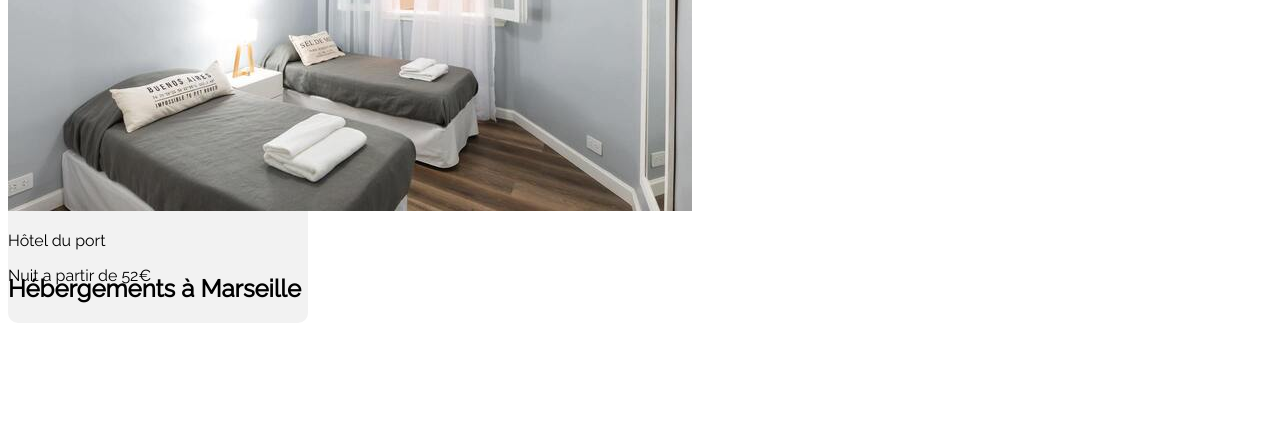
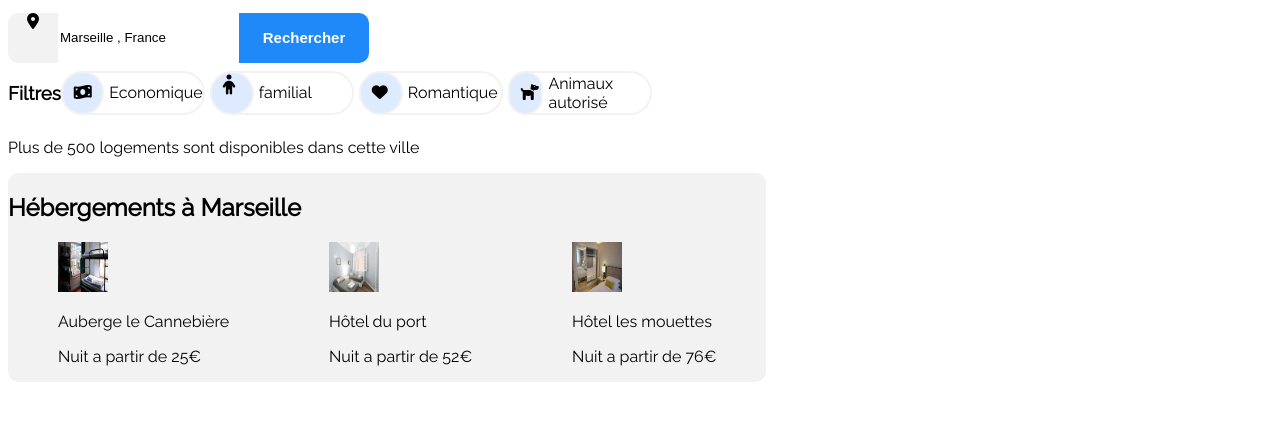
Before and after one commit to O2reee/cpm2-2022-s1-booki-hyvoz-audrey, a plain HTML site: page index.html in a window 1280 px wide. Shown: the part 167-588 px from the top of the page. Drawn offline with Linux system fonts and the light colour scheme.

Commit message:
hotel ligne 1

```diff
--- a/index.html
+++ b/index.html
@@ -94,31 +94,35 @@
 
      <p>Plus de 500 logements sont disponibles dans cette ville</p>
 
-     <div class="hebergements">
-      <section id="hebergements" class="bloc1">
 
-        <h2>Hébergements à Marseille</h2>
+     <section id="hebergements" class="bloc1">
 
-        <div class="hebergement-carte">
+      <h2>Hébergements à Marseille</h2>
+
+      <div class="hebergementsligne1">
+
           <div class="hotel1">
-            <img src="images/hebergements/4_small/marcus-loke-WQJvWU_HZFo-unsplash.jpg" class="auberge1">
+            <img src="images/hebergements/4_small/marcus-loke-WQJvWU_HZFo-unsplash.jpg" class="card_img">
             <p>Auberge le Cannebière</p>
             <p>Nuit a partir de 25€</p>
           </div>
 
           <div class="hotel2">
-           <img src="images/hebergements/4_small/fred-kleber-gTbaxaVLvsg-unsplash.jpg" class="auberge1">
+           <img src="images/hebergements/4_small/fred-kleber-gTbaxaVLvsg-unsplash.jpg" class="card_img">
            <p>Hôtel du port</p>
            <p>Nuit a partir de 52€</p>
          </div>
-       </div>
+
+         <div class="hotel3">
+           <img src="images/hebergements/4_small/reisetopia-B8WIgxA_PFU-unsplash.jpg" class="card_img">
+           <p>Hôtel les mouettes</p>
+           <p>Nuit a partir de 76€</p>
+         </div>
+
+     </div>
+   </section>
+
 <!--
-              <div>
-                <div>image</div>
-                <p>Hôtel les mouettes</p>
-                <p>Nuit a partir de 76€</p>
-              </div>
-
              <div>
                 <div>image</div>
                 <p>Hôtel de la mer</p>
--- a/style.css
+++ b/style.css
@@ -134,7 +134,9 @@ nav a
 
 #hebergements{
     display: flex;
-    flex-direction: column-reverse;
+    flex-direction: column;
+    width: 60%;
+    height: 40%;
 }
 
 .bloc1 {
@@ -143,15 +145,17 @@ nav a
   margin-right: 20px;
   border-radius: 10px;
   background-color: #F2F2F2;
+
 }
 
-.bloc2 {
+/*.bloc2 {
   height: 150px;
   width: 300px;
   margin-right: 20px;
   border-radius: 10px;
   background-color: #F2F2F2;
 }
+*/
 
 .icone{
 display: flex;
@@ -164,18 +168,22 @@ border-bottom: 11px;
 /* bordure et du positionement*/
 
 
-.herbegement-carte{
-display: flex;
-flex-direction: column;
-justify-content: space-around;
+
+
+.card_img{
+   height: 50px;
+width: 50px;
 }
 
 .hotel1 {
-height: 500px;
-width: 500px;
+
 }
 
 .hotel2 {
-height: 500px;
-width: 500px;
+
 }
+
+.hebergementsligne1{
+    display: flex;
+    justify-content: space-around;
+}
```
